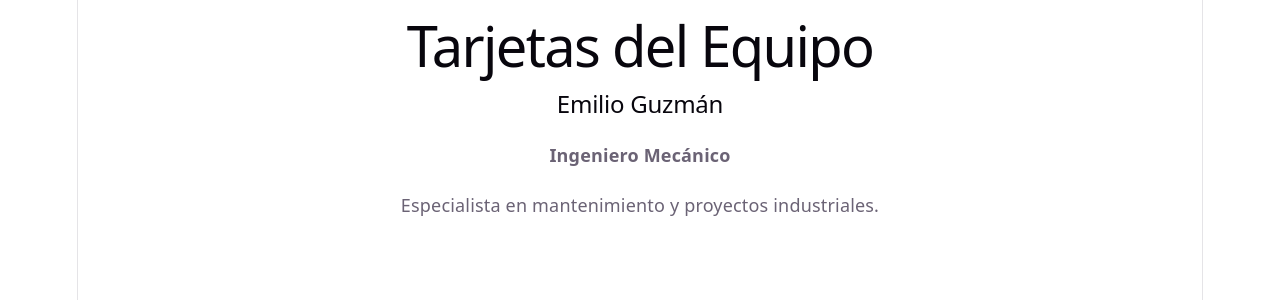
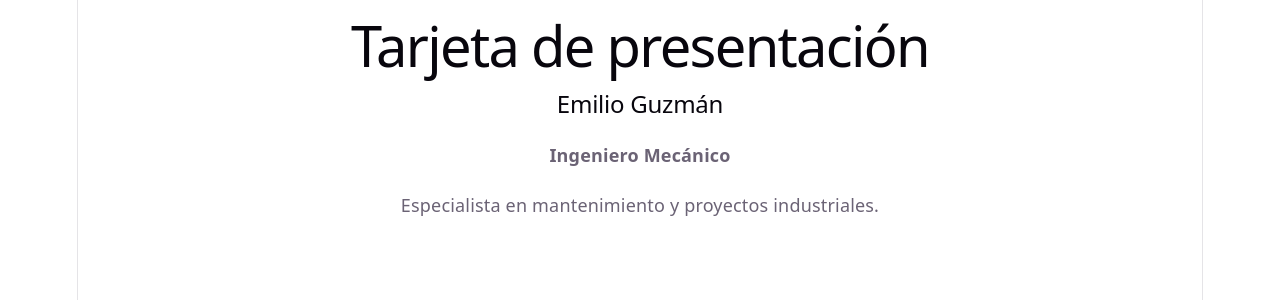
Before and after one commit to Emi-Ing04/EjerciciosCurso, a React (Vite) app in the folder Modulo4-IntroduccionReact/CLASE 01/mi-tarjeta/: page / in a window 1280 px wide. Shown: the top 300 px of the page. Built offline with nearby package versions, Linux system fonts and the light colour scheme.

Commit message:
feat: update header text in App component for clarity; change from "Tarjetas del Equipo" to "Tarjeta de presentación"

```diff
--- a/Modulo4-IntroduccionReact/CLASE 01/mi-tarjeta/src/App.jsx
+++ b/Modulo4-IntroduccionReact/CLASE 01/mi-tarjeta/src/App.jsx
@@ -3,7 +3,7 @@ import Tarjeta from './Tarjeta';
 function App() {
   return (
     <div>
-      <h1 style={{ textAlign: 'center' }}>Tarjetas del Equipo</h1>
+      <h1 style={{ textAlign: 'center' }}>Tarjeta de presentación</h1>
 
       <div className="cards-wrapper">
         {/* Pass the data here. Using an initial or alias is a great way to protect your privacy online */}
```
